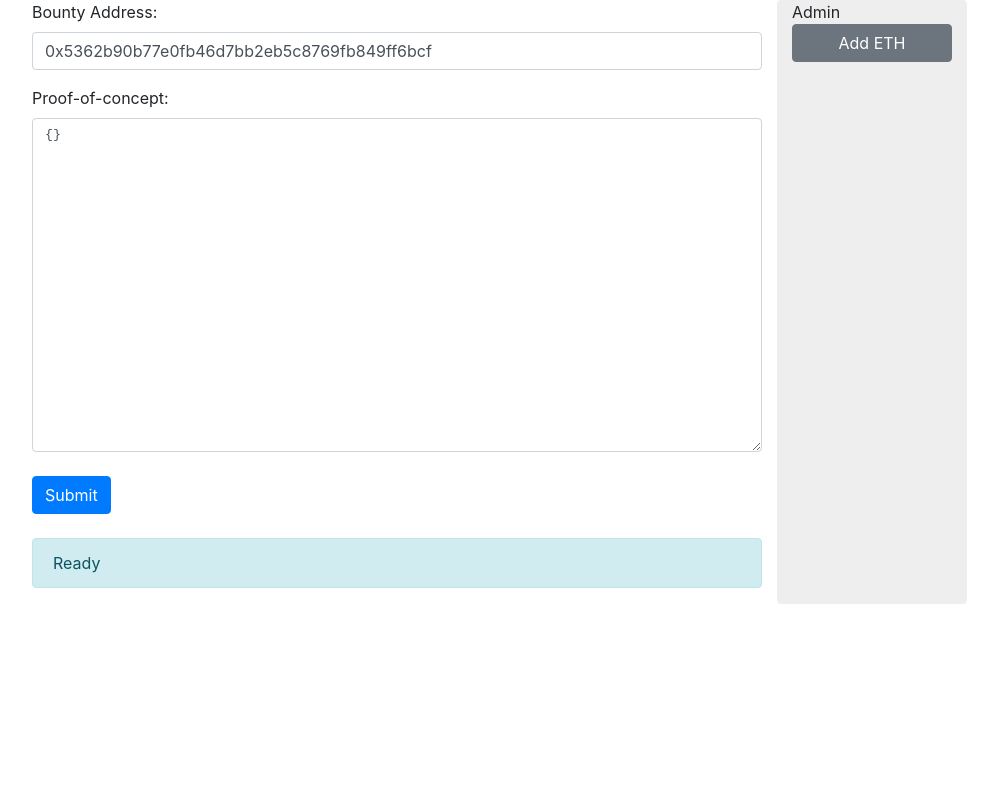
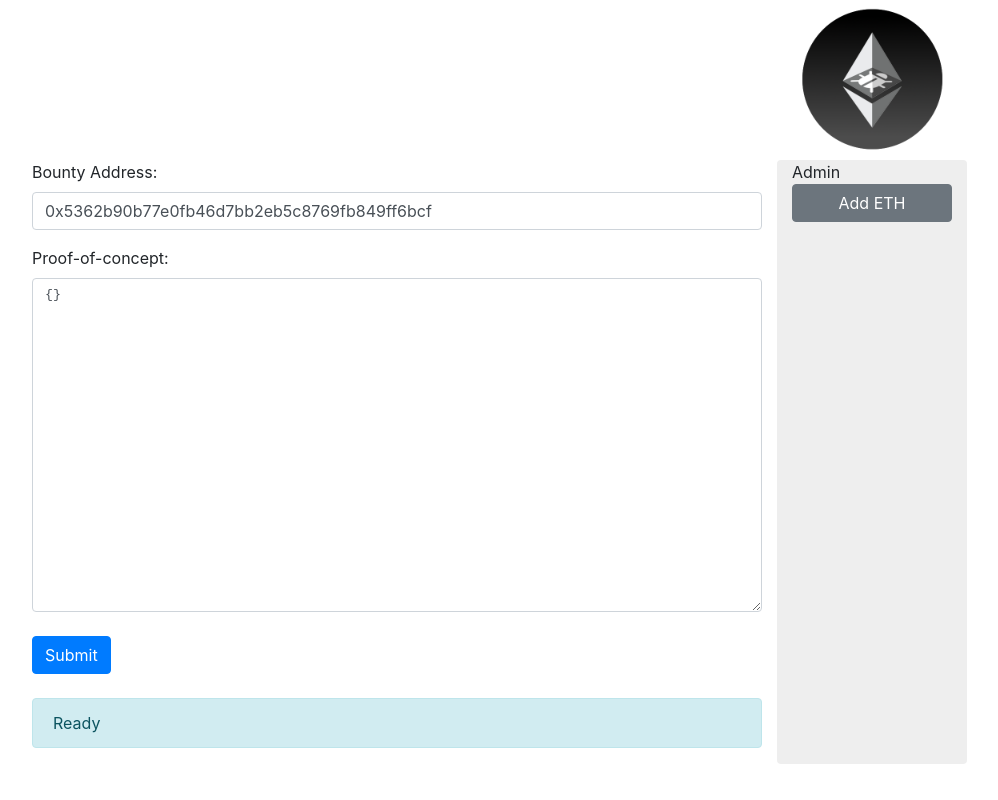
Before and after one commit to kylemsguy/blockchain-bug-bounty, a plain HTML site: page client/index.html in a window 1280 px wide. Shown: the whole page, without its empty margins (148-1146 px from the left). Drawn offline with nearby package versions, Linux system fonts and the light colour scheme.

Commit message:
Add HackAllTheTech logo

```diff
--- a/client/index.html
+++ b/client/index.html
@@ -9,6 +9,11 @@
 </head>
 <body>
 <div class="container">
+    <div class="row">
+        <div class="col-2 offset-9">
+            <img src="HackAllTheThings-400px.png" alt="HackAlltheTech Logo" width="100%">
+        </div>
+    </div>
 <div class="row">
 <div class="col-8 offset-1">
     <!-- bounty address, text area for exploit (json), submit & use web3 to detect whether bounty received -->
```
Also changed, not shown: client/HackAllTheThings-400px.png (added).
